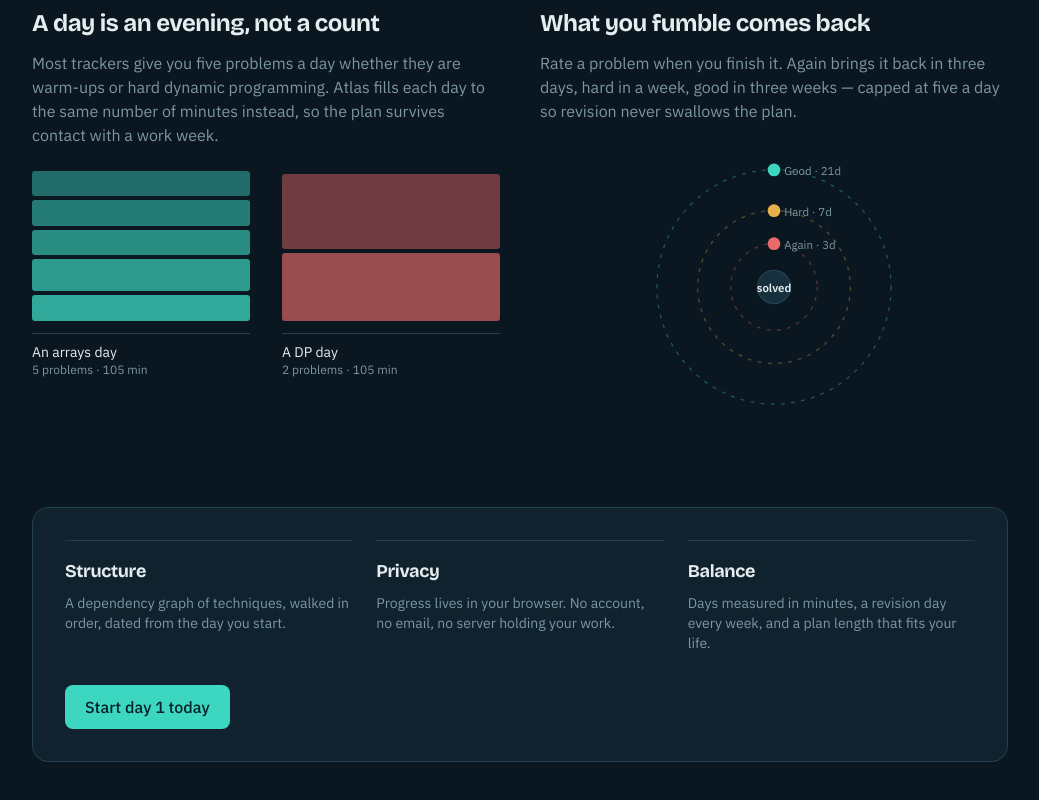
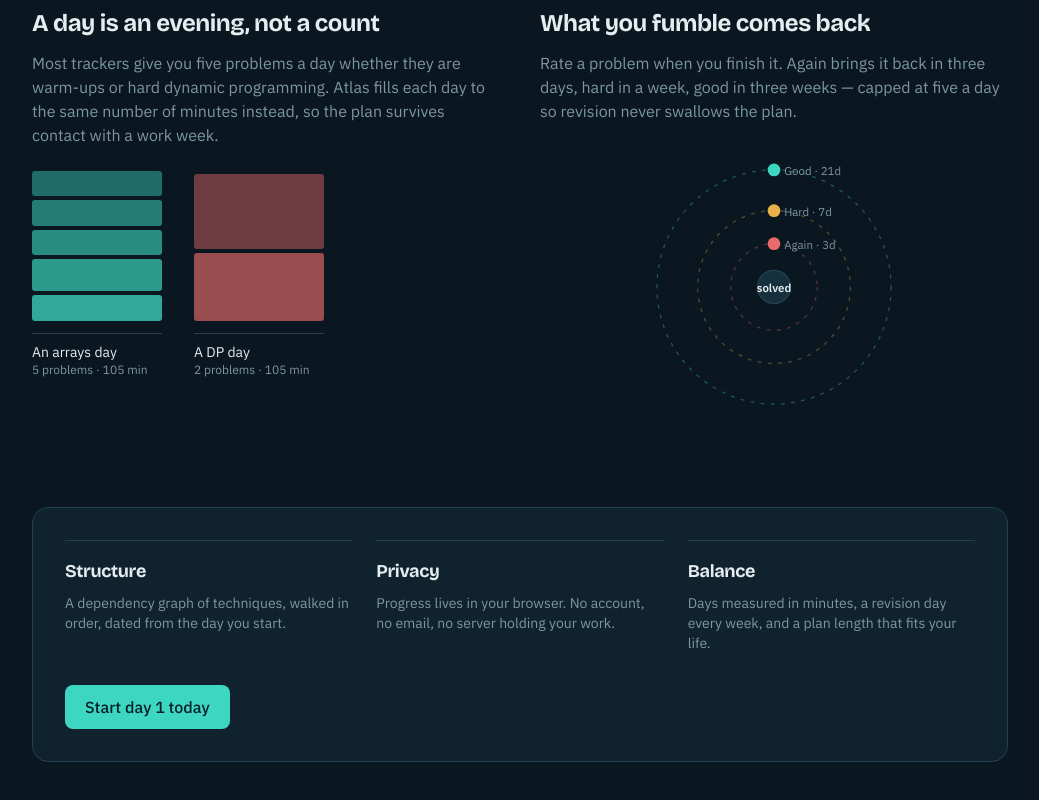
Before and after one commit to gouthamgo/dsa-atlas, a Next.js app: page / in a window 1280 px wide. Shown: the part 2078-2878 px from the top of the page, without its empty margins (120-1159 px from the left). Built offline with nearby package versions, Linux system fonts and the light colour scheme.

Commit message:
polish: narrower balance columns, README reflects the real dataset

```diff
--- a/src/components/landing/TimeBalance.tsx
+++ b/src/components/landing/TimeBalance.tsx
@@ -16,7 +16,7 @@ export function TimeBalance() {
       {columns.map((col) => {
         const total = col.blocks.reduce((a, b) => a + b, 0);
         return (
-          <div key={col.label} className="flex-1">
+          <div key={col.label} className="w-full max-w-[130px]">
             <div className="flex h-[150px] flex-col justify-end gap-1">
               {col.blocks.map((minutes, i) => (
                 <div
```
Also changed, not shown: 1 other file (tests, documents, lock files or other folders).
